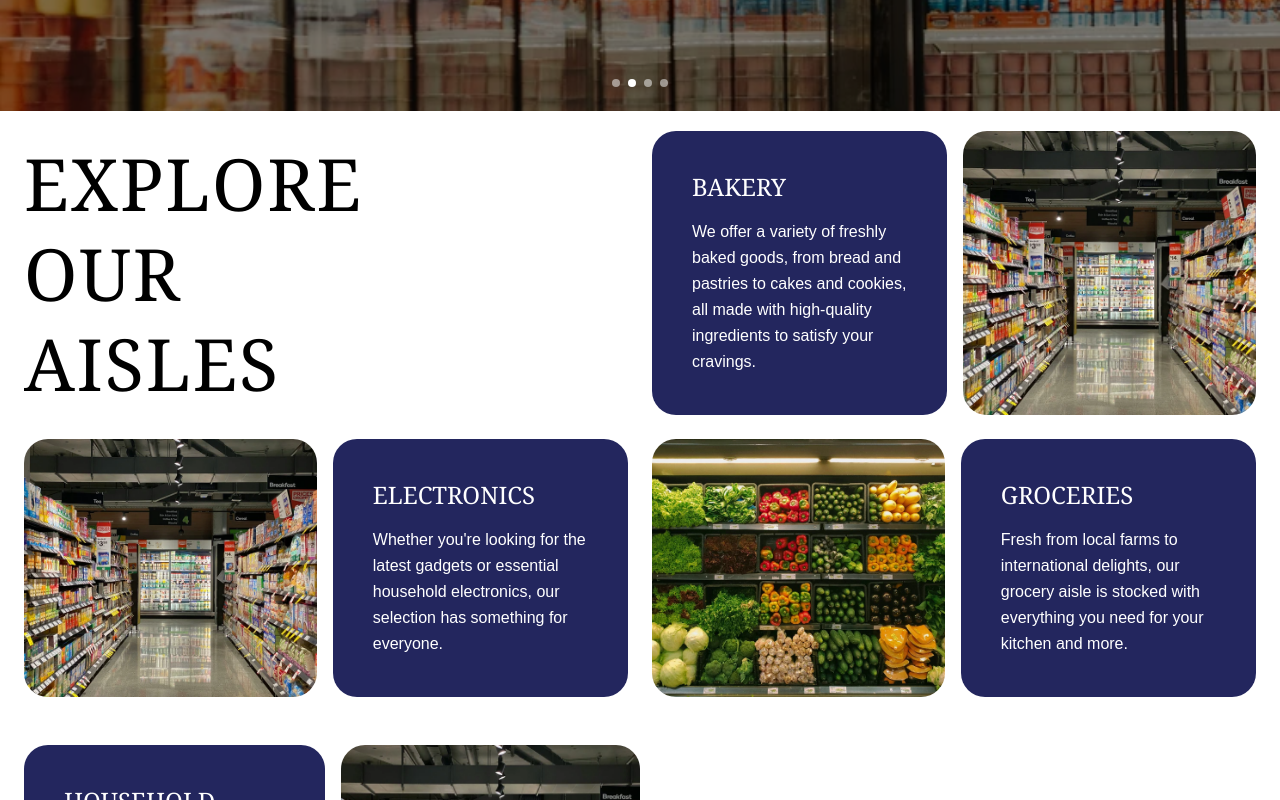
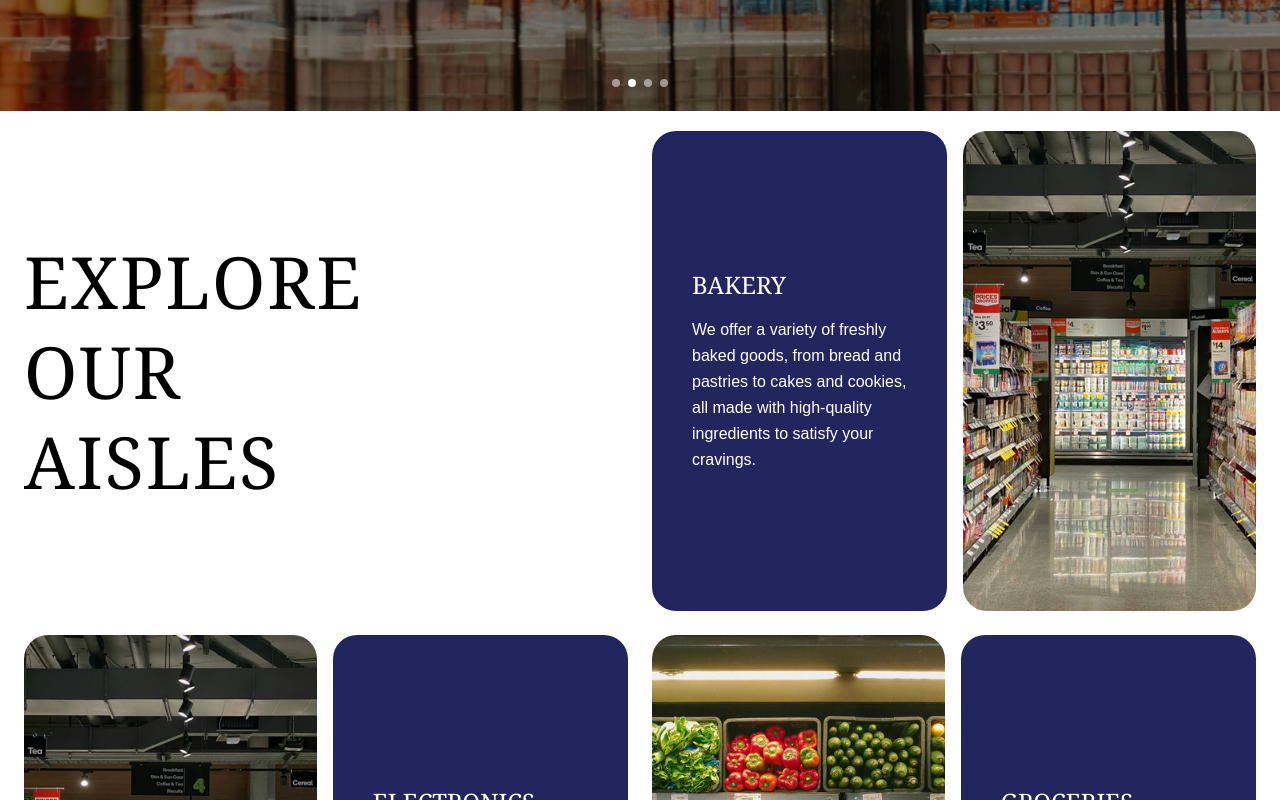
Before and after one commit to Eye-Kyu/County-supermarket, a Next.js app: page / in a window 1280 px wide. Shown: the part 760-1560 px from the top of the page. Built offline with nearby package versions, Linux system fonts and the light colour scheme.

Commit message:
brief changes

```diff
--- a/app/components/AisleCard.tsx
+++ b/app/components/AisleCard.tsx
@@ -20,6 +20,7 @@ export default function AisleCard({
       className={`w-full flex flex-col md:flex-row gap-4 ${
         reverse ? "md:flex-row-reverse" : ""
       } ${className}`}
+      style={{ minHeight: "60vh" }}
     >
       {/* TEXT CARD */}
       <div className="w-full md:w-1/2 bg-[#23265e] rounded-3xl p-6 md:p-10 flex flex-col justify-center min-h-55">
```
